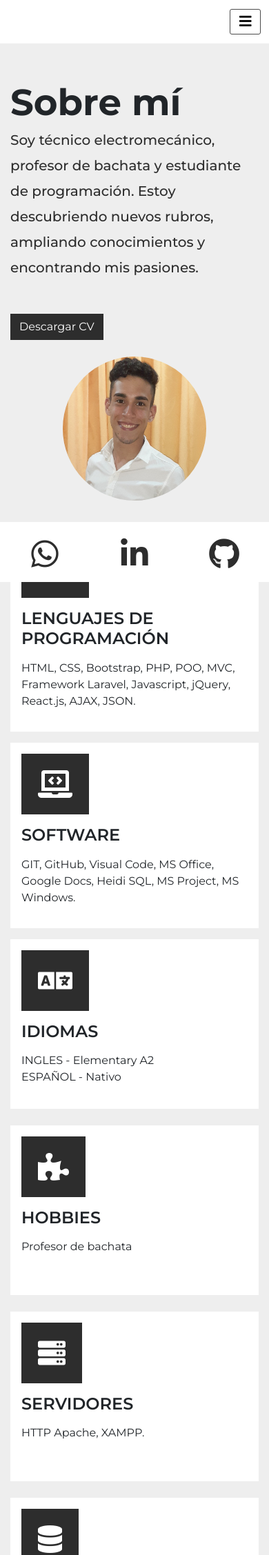
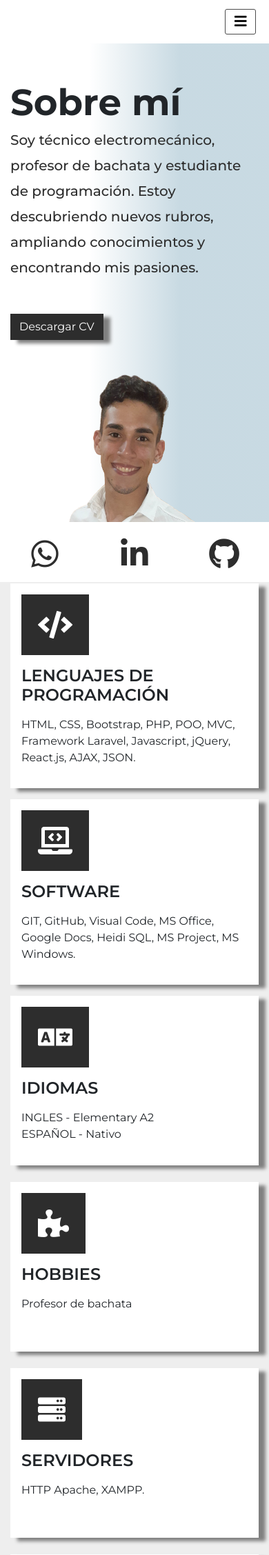
Before and after one commit to tbarrientos98/portfolio, a PHP site: page /sobre-mi.php in a window 390 px wide. Shown: the top 2255 px of the page at 69% size. Run offline with PHP 8.4, Linux system fonts and the light colour scheme.

Commit message:
actualizaciones y modificaciones de estilos

```diff
--- a/css/estilos.css
+++ b/css/estilos.css
@@ -78,6 +78,7 @@ h5{ /****** SUB-TITULO PRINCIPAL DE CADA PAGINA*/
     background-color: rgb(45, 45, 45);
     color: white;
     border-radius: 0%;
+    box-shadow: 10px 5px 5px grey;
 }
 .btn:hover{
     background-color: rgb(110, 109, 109);
@@ -114,13 +115,17 @@ a{
 
 /**************************************************** ESTILOS PAGINA SOBRE MI */
 
+.difuminado{
+    background: linear-gradient(to right,white, white,#9fc4d67a,#9fc4d67a); /* difuminado, foto y subtitulo "sobre mi" */
+}
+
 img[alt="CV"] {
-    border-radius: 50%;
-    max-width: 75%;
+    /*aca iria el border radius */
+    max-width: 80%;
     height: auto;
 }
 #fotocv{
-    max-height: 50%;
+    max-height: 80%; /*modifique el porcentaje */
 }
 .pastalinda{
     max-height: 180px;
@@ -132,6 +137,7 @@ img[alt="CV"] {
 }
 .sobremi{
     min-height: 246px;
+    box-shadow: 10px 5px 5px grey;  /* sombra para la informacion de "sobre mi" */
 }
 #experiencia{
     background-color: rgb(45, 45, 45);
@@ -193,13 +199,13 @@ section i{
 
 @media (max-width: 700px) { /*VISTA MOBILE (PARA CELULAR)*/
     #contacto h3{ /*ESTILOS DE CONTACTO */
-        font-size: 27px ;
+        font-size: 26px ;
     }
 
     /******IMAGEN CV PAGINA "SOBRE MI" */
 
     img[alt=CV]{
-        max-height: 95%;
+        max-height: 100%;
     }
     .fotocv{
         max-width: 74%;
@@ -238,7 +244,7 @@ section i{
     }
     .navbar-toggler{
         position: relative;
-        left: 85%;
+        left: 83%;
     }
     .nav-link{
         text-align: left;
--- a/proyecto.php
+++ b/proyecto.php
@@ -50,7 +50,7 @@ $pg = "proyecto";
                         </div>
                         <div class="row pt-2">
                             <div class="col-6">
-                                <a href="http://localhost/sistema/abmclientes/" target="_blank" class="btn">Ver online</a>
+                                <a href="http://tomasbarrientos.com.ar/sistema/abmclientes/index.php" target="_blank" class="btn">Ver online</a>
                             </div>
                             <div class="col-6 text-right">
                                 <a href="https://github.com/tbarrientos98/ABMclientes" target="_blank">Código fuente</a>
@@ -74,7 +74,7 @@ $pg = "proyecto";
                         </div>
                         <div class="row">
                             <div class="col-6">
-                                <a href="http://localhost/login/login.php" target="_blank" class="btn">Ver online</a>
+                                <a href="http://tomasbarrientos.com.ar/login/login.php" target="_blank" class="btn">Ver online</a>
                             </div>
                             <div class="col-6 text-right">
                                 <a href="https://github.com/tbarrientos98/ABMventas" target="_blank">Código fuente</a>
--- a/sobre-mi.php
+++ b/sobre-mi.php
@@ -1,5 +1,5 @@
 <?php
-    $pg = "sobre_mi";
+$pg = "sobre_mi";
 ?>
 
 <!DOCTYPE html>
@@ -21,20 +21,25 @@
 
 <body>
 
-    <?php include_once("menu.php");?>
 
-    <div class="container">
-        <section id="sobre mi">
-            <div class="row pt-4 pb-sm-4">
+    <div class="container-fuid difuminado">
+    <?php include_once("menu.php"); ?> <!-- integrado en el container para que mantenga los estilos de esta seccion -->
+        <div class="container">
+            <div class="row pt-4">
                 <div class="col-sm-7 col-12">
                     <h1>Sobre mí</h1>
                     <h5 class="my-5">Soy técnico electromecánico, profesor de bachata y estudiante de programación. Estoy descubriendo nuevos rubros, ampliando conocimientos y encontrando mis pasiones.</h5>
                     <a href="files/cvtbarrientos.pdf" target="_blank" class="btn">Descargar CV</a>
                 </div>
                 <div class="col-sm-5 col-12 text-center">
-                    <img src="images/fotocv.jpg" alt="CV" class="img-fluid p-4 fotocv">
+                    <img src="images/fotocvsinfondo.png" alt="CV" class="img-fluid pt-sm-0 pt-5 fotocv">
                 </div>
             </div>
+        </div>
+    </div>
+    <div class="container pt-sm-5 pt-3">
+        <section id="sobre mi">
+
             <div class="row">
                 <!--primer bloque: programacion-->
                 <div class="col-sm-6 col-12 pb-3">
@@ -154,5 +159,6 @@
 
 
 </body>
-<?php include_once("footer.php");?>
+<?php include_once("footer.php"); ?>
+
 </html>
```
Also changed, not shown: images/fotocvsinfondo.png (added).
